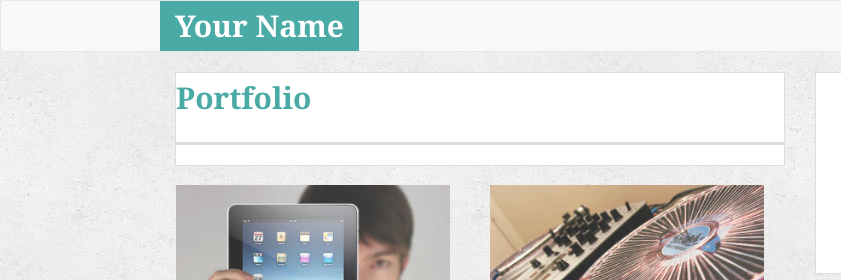
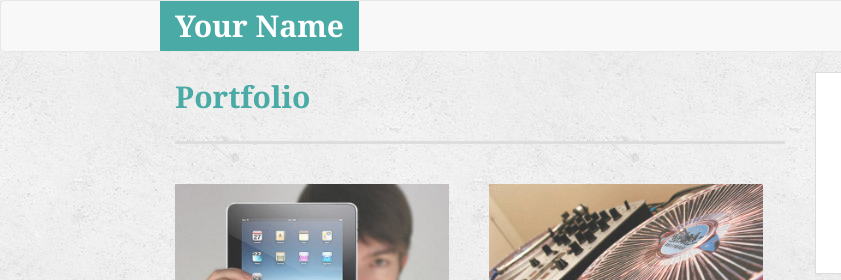
Before and after one commit to MonsterMetroid/Bootstrap-Portfolio, a plain HTML site: page portfolio.html in a window 1280 px wide. Shown: the top 280 px of the page, 0-841 px from the left. Drawn offline with nearby package versions, Linux system fonts and the light colour scheme.

```diff
--- a/assets/css/style.css
+++ b/assets/css/style.css
@@ -135,15 +135,15 @@
   padding-top: 130px;
 }*/
 
-.main-section {
-  /*float: left;
+/*.main-section {
+  float: left;
   width: 100%;
-  max-width: 650px;*/
+  max-width: 650px;
 
 
   background: #fff;
   border: 1px solid #ddd;
-}
+}*/
 
 /* portfolio page */
 
```
Also changed, not shown: 1 other file.
